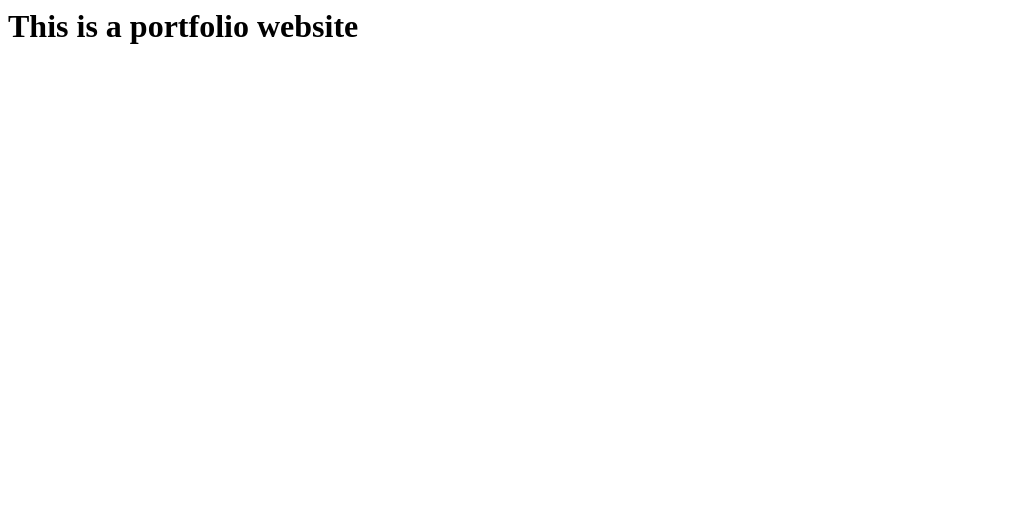
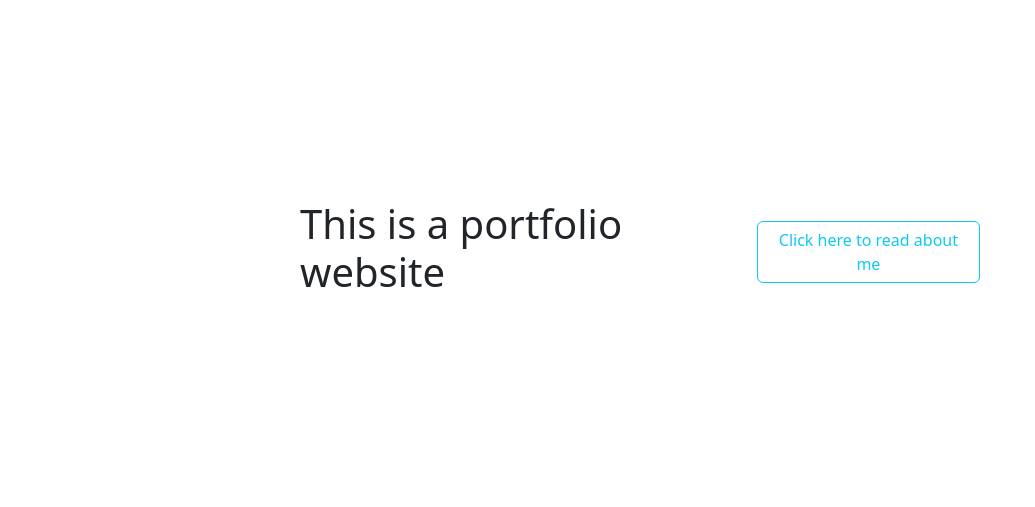
Before and after one commit to basithalikp/basithalikp.github.io, a plain HTML site: page index.html in a window 1280 px wide. Shown: the whole page, without its empty margins (0-1035 px from the left). Drawn offline with nearby package versions, Linux system fonts and the light colour scheme.

Commit message:
Updated with link to README

```diff
--- a/index.html
+++ b/index.html
@@ -1,10 +1,15 @@
 <html>
     <head>
+        <link href="https://cdn.jsdelivr.net/npm/bootstrap@5.3.6/dist/css/bootstrap.min.css" rel="stylesheet" integrity="sha384-4Q6Gf2aSP4eDXB8Miphtr37CMZZQ5oXLH2yaXMJ2w8e2ZtHTl7GptT4jmndRuHDT" crossorigin="anonymous">
+        <meta name="viewport" content="width=device-width, initial-scale=1.0">
         <title>
             Who is Basith?
         </title>
     </head>
     <body>
-        <h1> This is a portfolio website</h1>
+        <div style="display: flex; align-items: center; padding: 200px 300px;">
+            <div><h1> This is a portfolio website</h1></div>
+            <div><a href="README.md"><button type="button" class="btn btn-outline-info">Click here to read about me</button></a></div>
+        </div>
     </body>
 </html>
```
